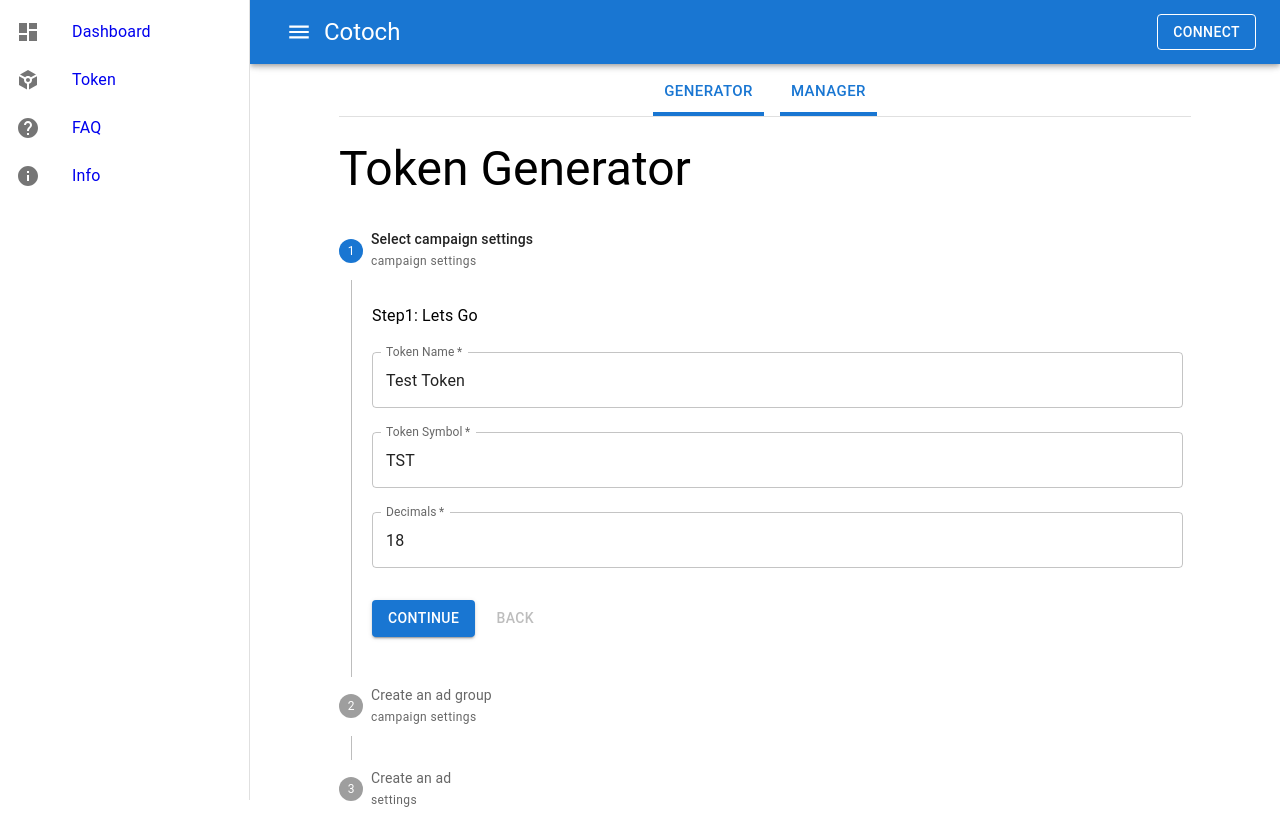
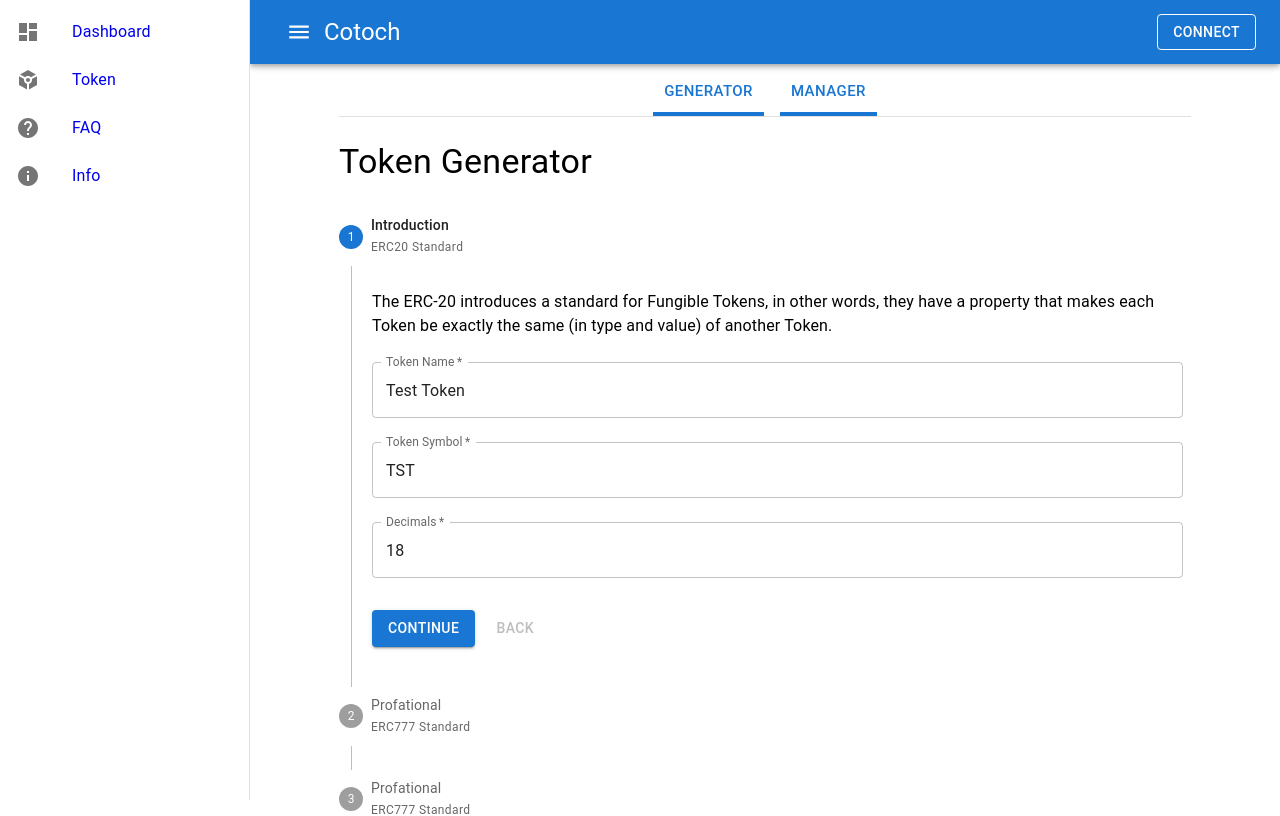
Before and after one commit to DeployContract/dc-frontend, a React (Create React App) app: page /app/token/generator in a window 1280 px wide. Shown: the top 816 px of the page. Built offline with nearby package versions, Linux system fonts and the light colour scheme; what react-swipeable-views-utils would draw is missing.

Commit message:
Generator Steps

```diff
--- a/src/components/app/main/token/Token.tsx
+++ b/src/components/app/main/token/Token.tsx
@@ -3,7 +3,7 @@ import { Link } from "react-router-dom";
 import { Route, Routes } from "react-router-dom";
 import { Stack, Container } from "@mui/material";
 import Button from "@mui/material/Button";
-import Generator from "./Generator";
+import Generator from "./generator/Generator";
 import Manager from "./Manager";
 
 function Token() {
--- a/src/components/app/main/token/Generator.tsx
+++ b/src/components/app/main/token/generator/Generator.tsx
@@ -6,18 +6,42 @@ import StepLabel from "@mui/material/StepLabel";
 import StepContent from "@mui/material/StepContent";
 import Button from "@mui/material/Button";
 import Paper from "@mui/material/Paper";
-import { render } from "react-dom";
 
-const steps = [
+interface Step {
+    label: string;
+    subLabel?: string;
+    component: React.ReactElement;
+    button: string;
+}
+
+const steps: Array<Step> = [
     {
-        label: "Select campaign settings",
-        subLabel: "campaign settings",
+        label: "Introduction",
+        subLabel: "ERC20 Standard",
         component: <Test />,
         button: "Continue",
     },
     {
-        label: "Create an ad group",
-        subLabel: "campaign settings",
+        label: "Profational",
+        subLabel: "ERC777 Standard",
+        component: <Test />,
+        button: "Continue",
+    },
+    {
+        label: "Profational",
+        subLabel: "ERC777 Standard",
+        component: <Test />,
+        button: "Continue",
+    },
+    {
+        label: "Profational",
+        subLabel: "ERC777 Standard",
+        component: <Test />,
+        button: "Continue",
+    },
+    {
+        label: "Profational",
+        subLabel: "ERC777 Standard",
         component: <Test />,
         button: "Continue",
     },
@@ -46,12 +70,13 @@ function Generator() {
 
     return (
         <Box>
-            <Typography variant="h3" component="h2" sx={{ my: 3 }}>
+            <Typography variant="h4" component="h2" sx={{ my: 3 }}>
                 Token Generator
             </Typography>
             <Stepper activeStep={activeStep} orientation="vertical">
                 {steps.map((step, index) => (
                     <Step key={step.label}>
+                        <Stack direction="row" alignItems="center" spacing={2}>
                             <StepLabel
                                 optional={
                                     <Typography variant="caption">
@@ -61,6 +86,18 @@ function Generator() {
                             >
                                 {step.label}
                             </StepLabel>
+                            {activeStep > index ? (
+                                <Button
+                                    size="small"
+                                    onClick={() => {
+                                        setActiveStep(index);
+                                    }}
+                                    sx={{ height: 34 }}
+                                >
+                                    Edit
+                                </Button>
+                            ) : null}
+                        </Stack>
                         <StepContent>
                             {step.component}
                             <Box sx={{ mb: 2 }}>
@@ -102,7 +139,11 @@ function Generator() {
 function Test() {
     return (
         <Stack spacing={3} sx={{ py: 3 }}>
-            <Typography>Step1: Lets Go</Typography>
+            <Typography>
+                The ERC-20 introduces a standard for Fungible Tokens, in other
+                words, they have a property that makes each Token be exactly the
+                same (in type and value) of another Token.
+            </Typography>
             <TextField
                 required
                 id="filled-required"
```
Lines whose indentation alone changed are shown as unchanged.
